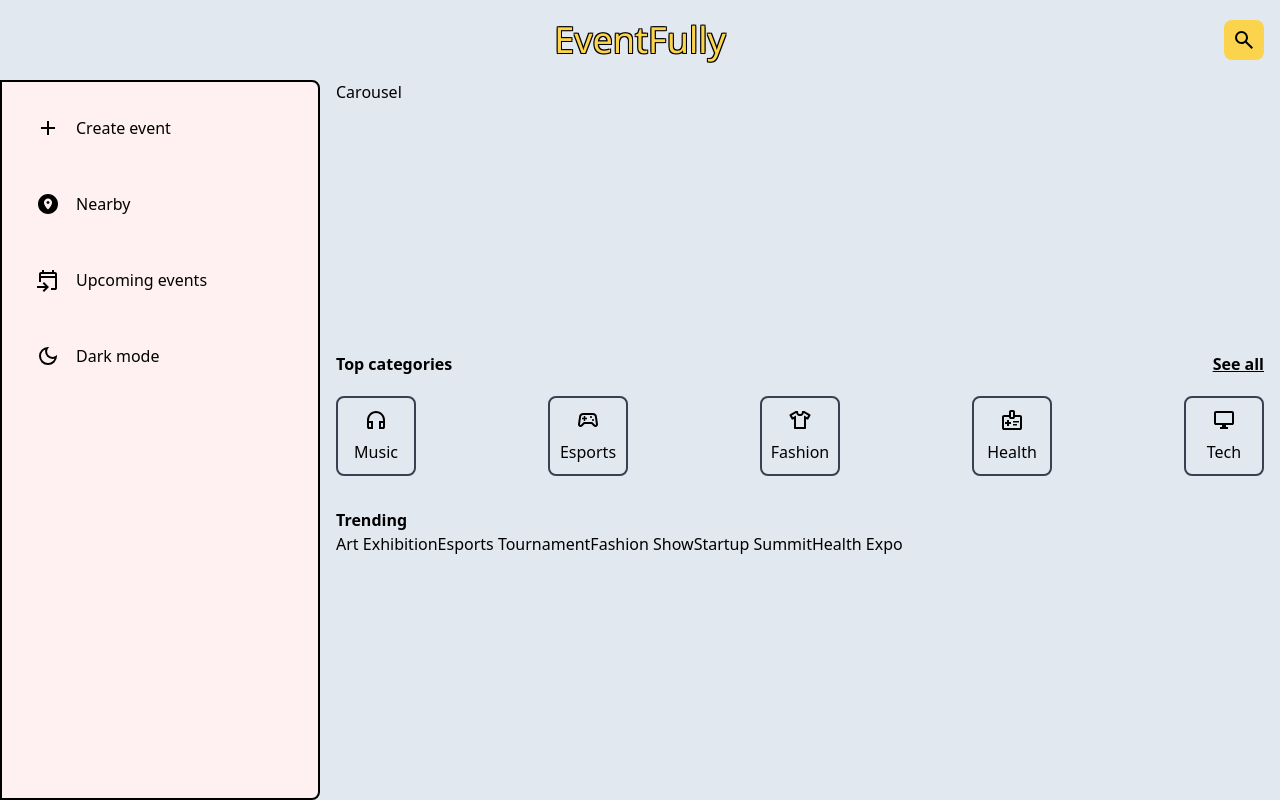
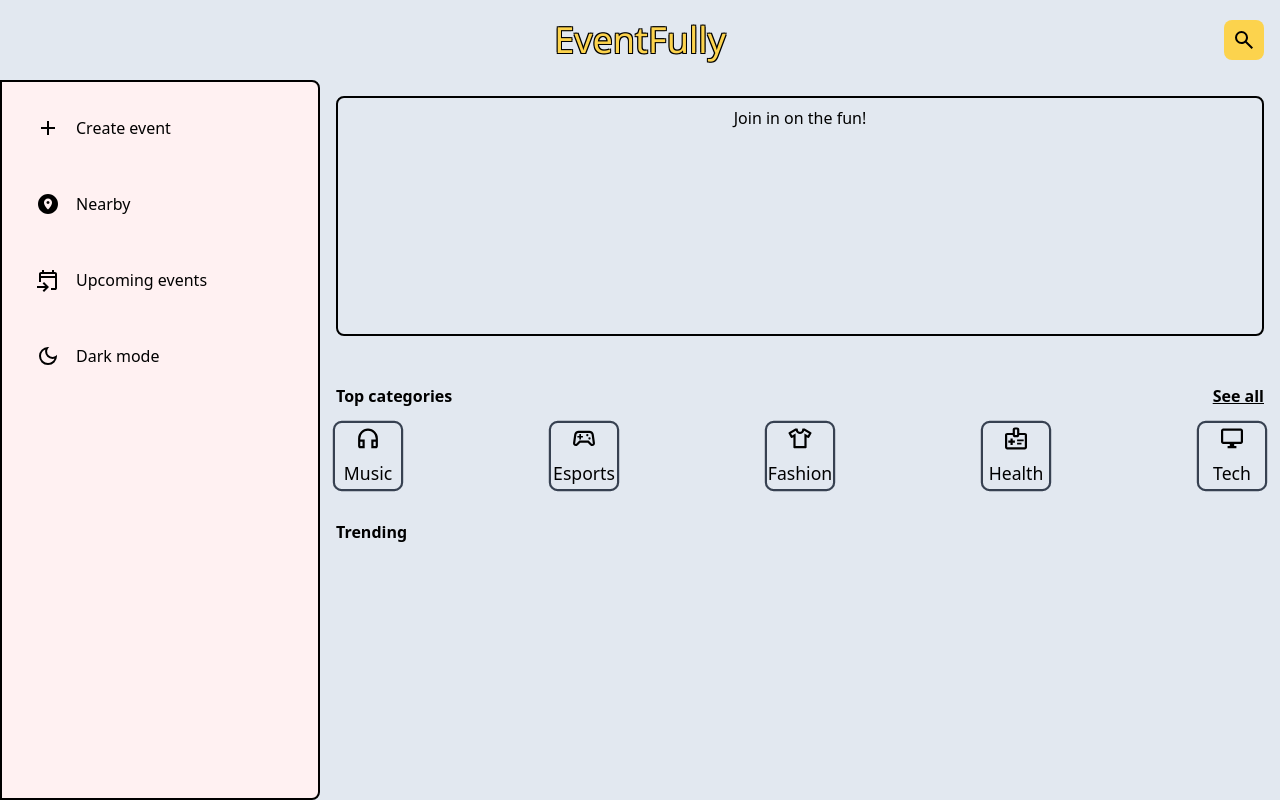
Before and after one commit to arnaskv/event-app, a Vue app: page / in a window 1280 px wide. Built offline with nearby package versions, Linux system fonts and the light colour scheme; a web font is replaced by a local one.

Commit message:
fix: new event empty categories

```diff
--- a/src/components/DropdownSelect.vue
+++ b/src/components/DropdownSelect.vue
@@ -1,5 +1,5 @@
 <script setup lang="ts">
-import { computed, ref, watch, watchEffect } from 'vue'
+import { computed, ref, watchEffect } from 'vue'
 import { isTitle } from '@/utils/utilities'
 
 const props = defineProps<{
@@ -25,6 +25,7 @@ function toggleDropdown() {
 
 function selectItem(item: string): void {
   selected.value.push(item)
+  emit('update', selected.value)
   toggleDropdown()
 }
 
@@ -32,8 +33,8 @@ function removeItem(item: string): void {
   selected.value = selected.value.filter((value) => value !== item)
 }
 
-watch(selected, (newValue) => {
-  emit('update', newValue)
+watchEffect(() => {
+  emit('update', selected.value)
 })
 
 watchEffect(() => {
--- a/src/components/SingleEvent.vue
+++ b/src/components/SingleEvent.vue
@@ -1,26 +1,30 @@
 <script setup lang="ts">
-import { type Event } from '@/stores/events'
+import { type Event, useEventsStore } from '@/stores/events'
 import { useRouter } from 'vue-router'
+
+const router = useRouter()
+const { addClick } = useEventsStore()
 
 const props = defineProps<{
   event: Event
 }>()
 
-const router = useRouter()
-
 function goToEvent() {
   router.push({ name: 'event', params: { event: props.event.id } })
+  addClick(props.event.id)
 }
 </script>
 
 <template>
+  <div class="flex w-full justify-center">
     <button
       type="button"
       @click="goToEvent"
-    class="bg-amber-300 hover:bg-amber-400 rounded-lg w-full h-32"
+      class="bg-amber-300 hover:bg-amber-400 dark:bg-amber-700 dark:hover:bg-amber-600 rounded-lg max-w-screen-md w-full h-32 p-2"
     >
       <div>{{ event.name }}</div>
       <div>{{ event.timestamp }}</div>
       <div>{{ event.location }}</div>
     </button>
+  </div>
 </template>
--- a/src/stores/events.ts
+++ b/src/stores/events.ts
@@ -1,6 +1,6 @@
-import { ref } from 'vue'
+import { ref, watchEffect } from 'vue'
 import { defineStore } from 'pinia'
-import dummyEvents from './dummyEvents'
+// import dummyEvents from './dummyEvents'
 
 export type Event = {
   id: number
@@ -35,9 +35,9 @@ export const useEventsStore = defineStore('event', () => {
   }
 
   function getEvents(): Event[] {
-    // const eventsString = localStorage.getItem('events')
-    // return eventsString ? JSON.parse(eventsString) : []
-    return dummyEvents
+    const eventsString = localStorage.getItem('events')
+    return eventsString ? JSON.parse(eventsString) : []
+    // return dummyEvents
   }
 
   function getEventById(id: number | string): Event {
@@ -63,8 +63,31 @@ export const useEventsStore = defineStore('event', () => {
   }
 
   function getTrendingEvents(): Event[] {
-    return events.value.sort((a, b) => b.clicks - a.clicks).slice(0, 5)
+    const sortedEvents = events.value.sort((a, b) => b.clicks - a.clicks)
+    return sortedEvents.slice(0, Math.min(sortedEvents.length, 5))
   }
+
+  function removePastEvents() {
+    const currentDate = new Date()
+    events.value = events.value.filter((event) => {
+      const eventDate = new Date(event.timestamp)
+      return eventDate >= currentDate
+    })
+  }
+
+  function addClick(id: number | string) {
+    const eventId = typeof id === 'string' ? parseInt(id, 10) : id
+
+    const event = getEventById(eventId)
+    if (event) {
+      event.clicks += 1
+      localStorage.setItem('events', JSON.stringify(events.value))
+    }
+  }
+
+  watchEffect(() => {
+    removePastEvents()
+  })
 
   return {
     events,
@@ -75,5 +98,6 @@ export const useEventsStore = defineStore('event', () => {
     getEventsByCategory,
     getUpcomingEvents,
     getTrendingEvents,
+    addClick,
   }
 })
--- a/src/views/CategoryView.vue
+++ b/src/views/CategoryView.vue
@@ -2,6 +2,7 @@
 import { useRouter } from 'vue-router'
 import MainButton from '@/components/MainButton.vue'
 import useCategoryStore from '@/stores/category'
+import ViewHeader from '@/components/ViewHeader.vue'
 
 const router = useRouter()
 
@@ -13,16 +14,7 @@ function goToCategeory(selectedCategory: string): void {
 </script>
 
 <template>
-  <header class="flex items-center justify-between pt-4 pb-8">
-    <p class="font-bold">All categories</p>
-    <div class="flex justify-end">
-      <MainButton
-        class="p-2 bg-rose-300 hover:bg-rose-400 dark:bg-rose-800 dark:hover:bg-rose-700"
-        icon-name="sort"
-        title-right="Sort"
-      />
-    </div>
-  </header>
+  <ViewHeader title="all categories" />
   <main
     class="grid gap-8 grid-cols-2 pb-8 sm:grid-cols-3 md:grid-cols-2 lg:grid-cols-3 xl:grid-cols-4 2xl:grid-cols-5"
   >
@@ -32,7 +24,7 @@ function goToCategeory(selectedCategory: string): void {
       :key="category"
       :icon-name="category"
       :title-bottom="category"
-      class="flex justify-center h-60 bg-amber-300 hover:bg-amber-400"
+      class="flex justify-center h-60 bg-amber-300 hover:bg-amber-400 dark:bg-amber-700 dark:hover:bg-amber-600"
     />
   </main>
 </template>
--- a/src/views/NearbyEventsView.vue
+++ b/src/views/NearbyEventsView.vue
@@ -7,5 +7,5 @@ const geolocation = useGeolocation()
 
 <template>
   <ViewHeader title="nearby events" />
-  {{ geolocation }}
+  <div>Coming soon</div>
 </template>
--- a/src/views/UpcomingEventsView.vue
+++ b/src/views/UpcomingEventsView.vue
@@ -10,5 +10,10 @@ const upcomingEvents = getUpcomingEvents()
 
 <template>
   <ViewHeader title="upcoming events" />
-  <SingleEvent v-for="event in upcomingEvents" :key="event.id" :event="event" />
+  <div v-if="upcomingEvents.length > 0">
+    <div class="grid space-y-4">
+      <SingleEvent v-for="event in upcomingEvents" :key="event.id" :event="event" />
+    </div>
+  </div>
+  <div v-else>No upcoming events for the following week.</div>
 </template>
--- a/src/views/home/CategoryButton.vue
+++ b/src/views/home/CategoryButton.vue
@@ -1,9 +1,23 @@
-<script setup lang="ts"></script>
+<script setup lang="ts">
+import { useRouter } from 'vue-router'
+
+const router = useRouter()
+
+const props = defineProps<{
+  category: string
+}>()
+
+function goToCategory() {
+  router.push({ name: 'category', params: { category: props.category } })
+}
+</script>
 
 <template>
-  <div
-    class="flex justify-center items-center aspect-square w-20 rounded-lg border-solid border-2 hover:bg-amber-300 border-gray-700 dark:border-gray-300 dark:hover:bg-amber-700"
+  <button
+    type="button"
+    @click="goToCategory"
+    class="flex justify-center items-center aspect-square w-16 md:scale-110 rounded-lg border-solid border-2 hover:bg-amber-300 border-gray-700 dark:border-gray-300 dark:hover:bg-amber-700"
   >
     <slot></slot>
-  </div>
+  </button>
 </template>
--- a/src/views/home/HomeView.vue
+++ b/src/views/home/HomeView.vue
@@ -3,41 +3,46 @@ import { RouterLink } from 'vue-router'
 import MainButton from '@/components/MainButton.vue'
 import { useEventsStore } from '@/stores/events'
 import CategoryButton from './CategoryButton.vue'
+import TrendingEvent from './TrendingEvent.vue'
 
 const { getTrendingEvents } = useEventsStore()
 const trendingEvents = getTrendingEvents()
 </script>
 
 <template>
-  <div class="h-60">Carousel</div>
+  <header
+    class="h-60 my-4 p-2 rounded-lg border-solid border-black border-2 dark:border-white text-center"
+  >
+    Join in on the fun!
+  </header>
   <menu class="py-8">
-    <div class="flex justify-between pb-5">
+    <div class="flex justify-between pb-4">
       <p class="font-bold">Top categories</p>
       <router-link :to="{ name: 'categories' }" class="font-bold underline">See all</router-link>
     </div>
     <div class="flex justify-between">
       <!-- Could be improved to dynamically display 5 most relevant categories by users activity -->
-      <CategoryButton>
+      <CategoryButton category="music">
         <MainButton iconName="music" titleBottom="Music" />
       </CategoryButton>
-      <CategoryButton>
+      <CategoryButton category="esports">
         <MainButton iconName="esports" titleBottom="Esports" />
       </CategoryButton>
-      <CategoryButton>
+      <CategoryButton category="fashion">
         <MainButton iconName="fashion" titleBottom="Fashion" />
       </CategoryButton>
-      <CategoryButton>
+      <CategoryButton category="health">
         <MainButton iconName="health" titleBottom="Health" />
       </CategoryButton>
-      <CategoryButton>
+      <CategoryButton category="tech">
         <MainButton iconName="tech" titleBottom="Tech" />
       </CategoryButton>
     </div>
   </menu>
   <section>
-    <p class="font-bold">Trending</p>
-    <div class="flex flex-nowrap">
-      <div v-for="event in trendingEvents" :key="event.id">{{ event.name }}</div>
+    <p class="font-bold pb-4">Trending</p>
+    <div class="grid gap-4 grid-cols-5">
+      <TrendingEvent v-for="event in trendingEvents" :key="event.id" :event="event" />
     </div>
   </section>
 </template>
--- /dev/null
+++ b/src/views/home/TrendingEvent.vue
@@ -0,0 +1,32 @@
+<script setup lang="ts">
+import { useRouter } from 'vue-router'
+import { useDateFormat } from '@vueuse/core'
+import { type Event, useEventsStore } from '@/stores/events'
+
+const router = useRouter()
+const { addClick } = useEventsStore()
+
+const props = defineProps<{
+  event: Event
+}>()
+
+const formattedDate = useDateFormat(props.event.timestamp, 'YYYY-MM-DD HH:mm')
+
+function goToEvent() {
+  router.push({ name: 'event', params: { event: props.event.id } })
+  addClick(props.event.id)
+}
+</script>
+
+<template>
+  <button
+    type="button"
+    @click="goToEvent"
+    class="h-32 rounded-lg bg-amber-300 hover:bg-amber-400 dark:bg-amber-700 dark:hover:bg-amber-600 flex items-end p-2 cursor-pointer text-start hover:scale-105"
+  >
+    <div>
+      <div>{{ event.name }}</div>
+      <div>{{ formattedDate }}</div>
+    </div>
+  </button>
+</template>
--- a/src/views/user/LoginView.vue
+++ /dev/null
@@ -1,3 +0,0 @@
-<script setup lang="ts"></script>
-
-<tamplate></tamplate>
```
Also changed, not shown: src/stores/dummyEvents.ts (+10 -10 lines), src/views/user/CreateUserView.vue (deleted). Lines whose indentation alone changed are shown as unchanged.
